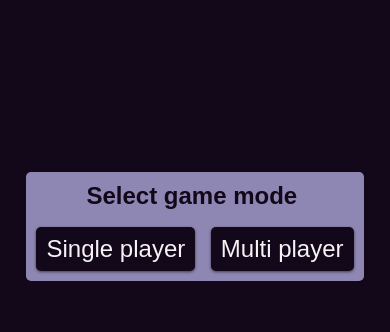
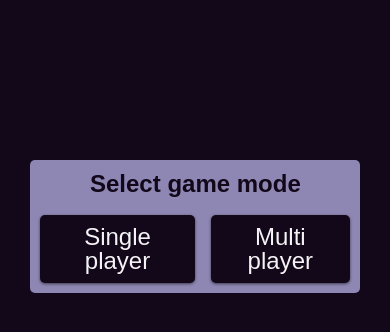
Before and after one commit to agnidmitri/tictactoe, a plain HTML site: page index.html in a window 390 px wide. Shown: the part 218-550 px from the top of the page. Drawn offline with Linux system fonts and the light colour scheme.

Commit message:
mobile fix

```diff
--- a/style.css
+++ b/style.css
@@ -385,9 +385,8 @@ body {
 
   .select-card {
     padding: 10px;
+    max-width: 310px;
   }
-
-
   .select-mode-container {
     height: 95vh;
   }
```
